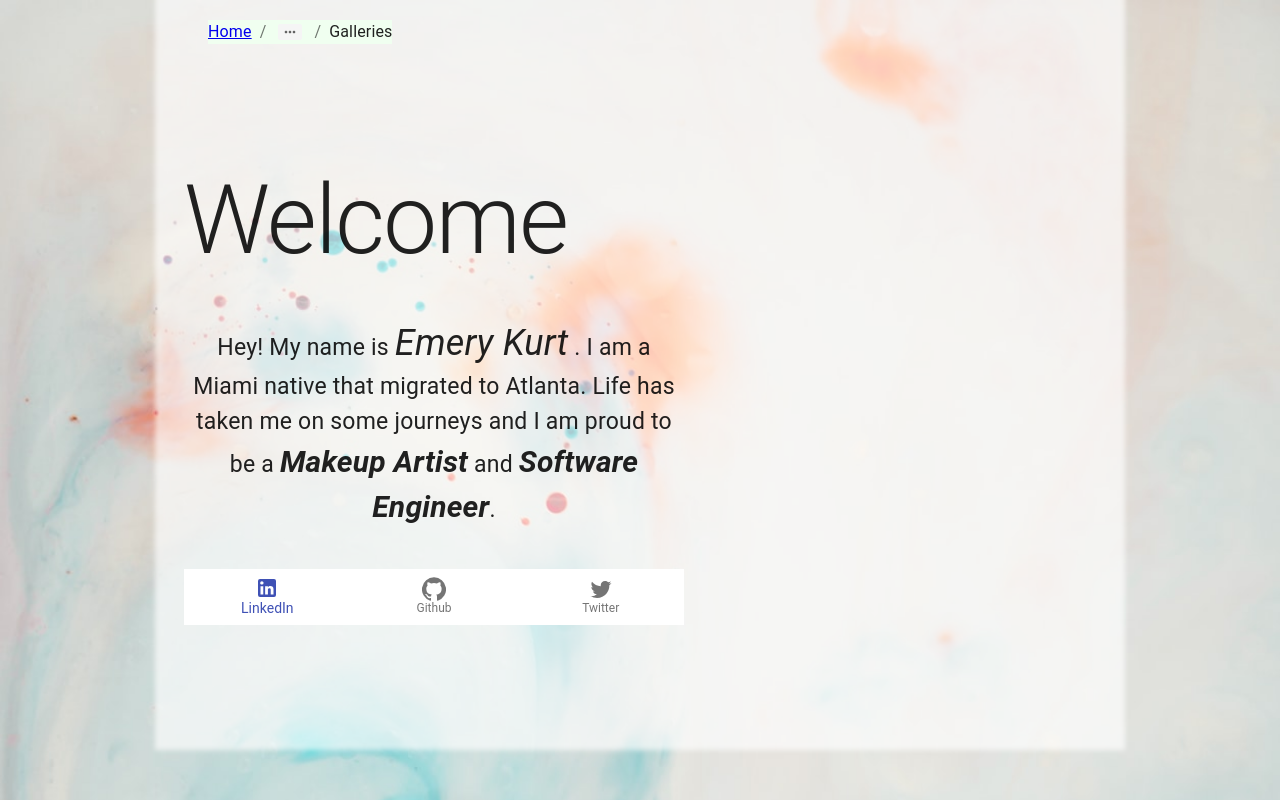
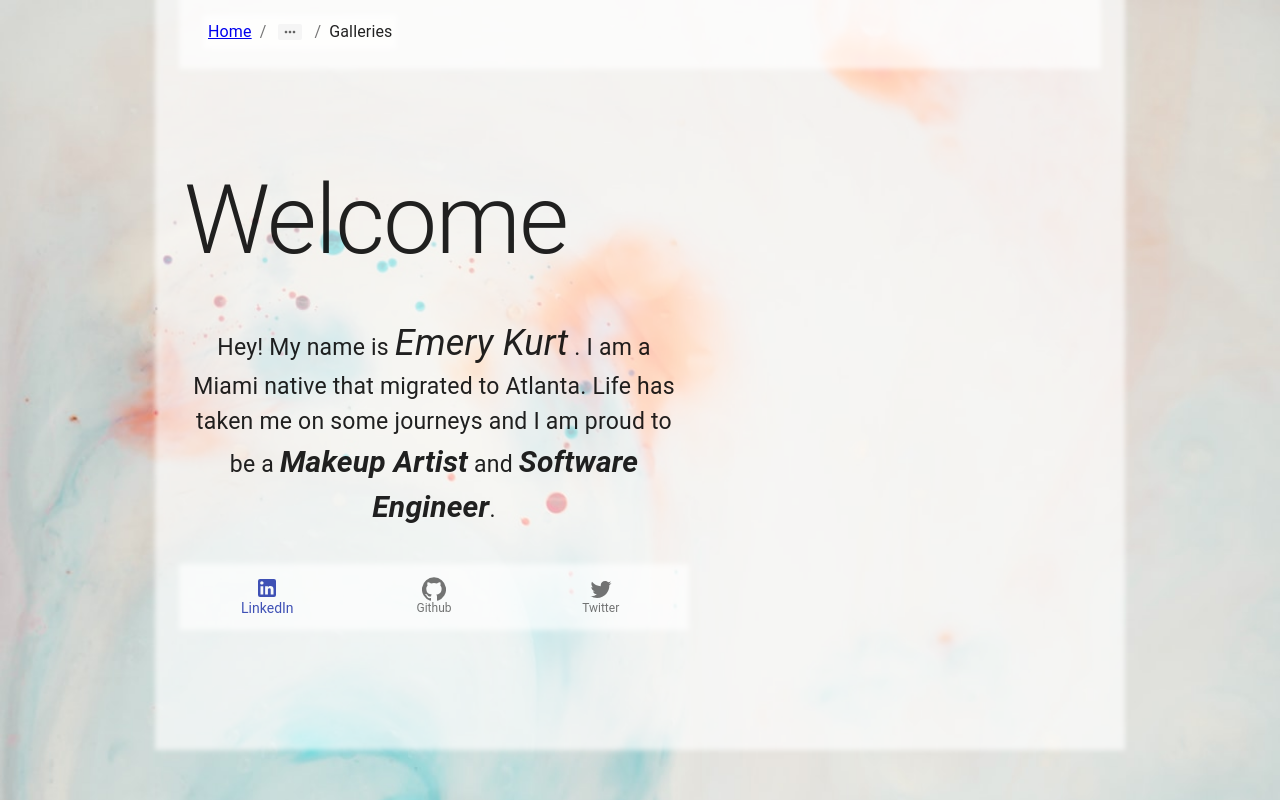
Before and after one commit to emerykurt/emery-kurt-portfolio, a React (Create React App) app: page / in a window 1280 px wide. Built offline with nearby package versions, Linux system fonts and the light colour scheme.

Commit message:
landing page finished (minor styling needed)

```diff
--- a/src/Landing/SocialLinks.js
+++ b/src/Landing/SocialLinks.js
@@ -13,7 +13,6 @@ const useStyles = makeStyles({
 });
 
 const clickEvent = (input) => {
-    // debugger
     switch (input.currentTarget.innerText) {
         case "Github":
             console.log("Github")
@@ -45,6 +44,7 @@ export default function SocialLinks() {
         clickEvent(event)
       }}
       showLabels
+      style={{ background: 'rgb(255,255,255, 0.65)', boxShadow: '0 0 5px 5px rgb(255,255,255, 0.65)'}}
       className={classes.root}
     >
       <BottomNavigationAction label="LinkedIn" icon={<LinkedInIcon />} />
--- a/src/NavBar/NavBar.js
+++ b/src/NavBar/NavBar.js
@@ -53,7 +53,7 @@ export default function NavBar() {
     return (
         <React.Fragment >
             <CssBaseline />
-            <Toolbar id="back-to-top-anchor"  style={{ background: "rgb(128,128,128, 0)"}}>
+            <Toolbar id="back-to-top-anchor"  style={{ background: 'rgb(255,255,255, 0.65)', boxShadow: '0 0 5px 5px rgb(255,255,255, 0.65)'}}>
               <NavLinks  />
             </Toolbar>
             <ScrollTop>
--- a/src/NavBar/NavLinks.js
+++ b/src/NavBar/NavLinks.js
@@ -6,7 +6,10 @@ import {NavLink} from 'react-router-dom';
 
 export default function NavLinks() {
   return (
-    <Breadcrumbs maxItems={2} aria-label="breadcrumb" style={{ background: "rgb(240,255,240)"}}>
+    <Breadcrumbs
+    maxItems={2}
+    aria-label="breadcrumb"
+    style={{ background: 'rgb(255,255,255, 0.65)', boxShadow: '0 0 5px 5px rgb(255,255,255, 0.65)'}}>
       <NavLink to='/' color="inherit" href="#">
         Home
       </NavLink>
```
